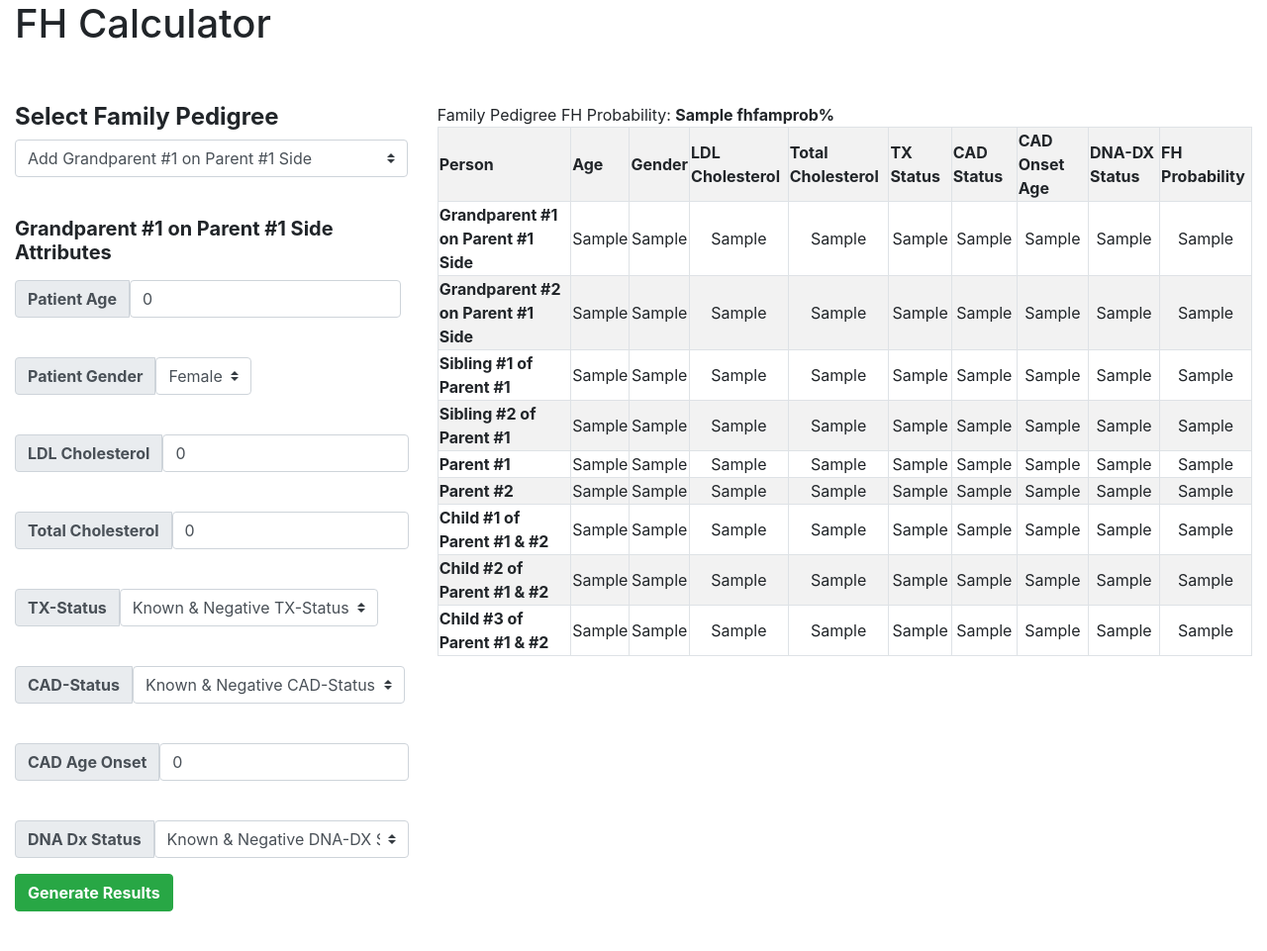
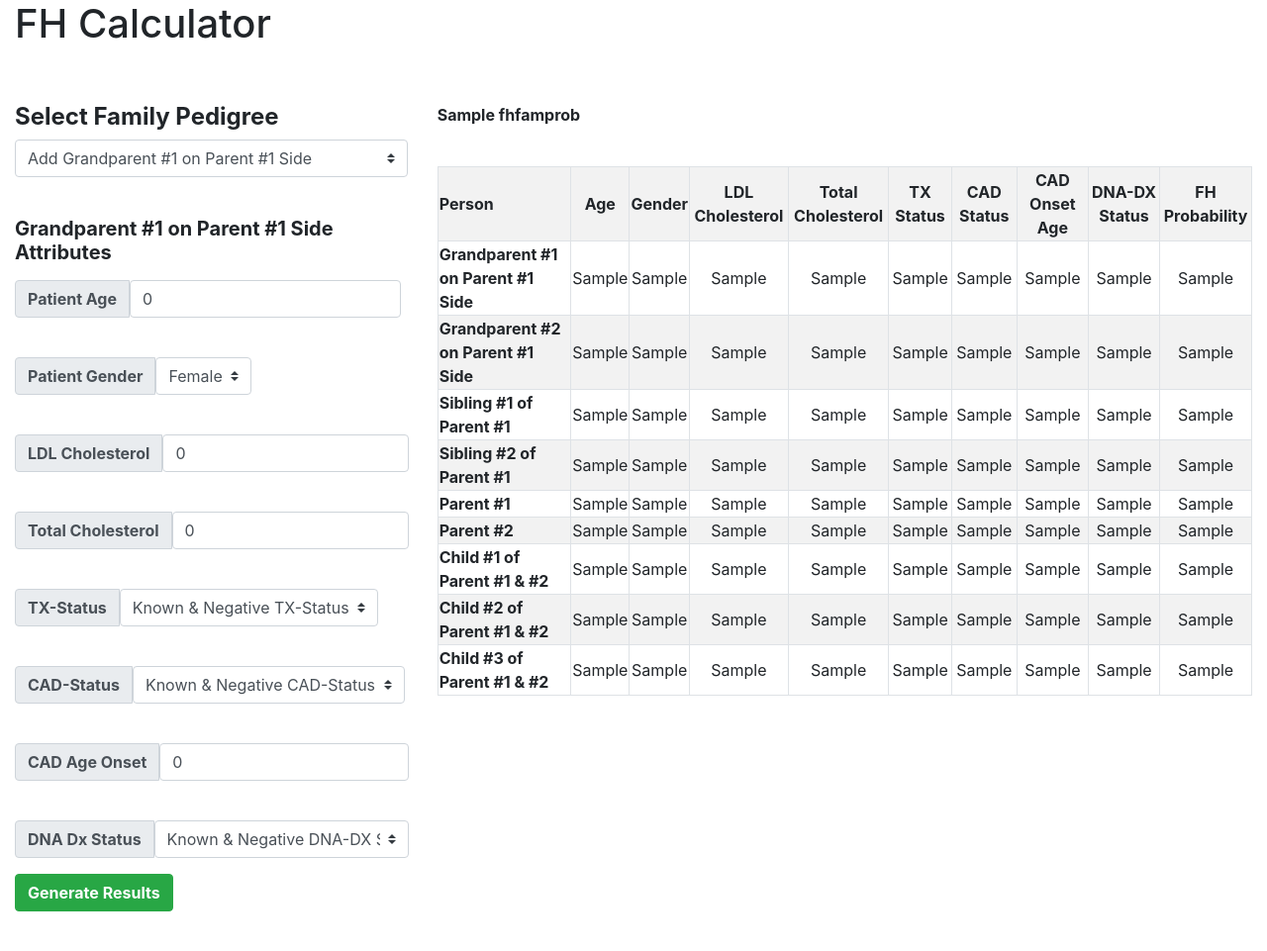
Before and after one commit to u1345653/FamilialHypercholesterolemiaApp, a Flask app: template flaskr/templates/calc/index.html in a window 1280 px wide. Shown: the whole page at 99% size. Run offline with Flask 2, Linux system fonts and the light colour scheme; the template is opened without the code that fills it: most values are stand-ins (such as "Sample title", 1, 10 or a date in 2020); parts of the project's set-up code (start-up, migrations or seed data) failed here and were passed over; some libraries are stand-ins or nearby versions.

Commit message:
State: Configured Table-Caption; Does not display by default, returns in all-bold after hitting 'Generate Results'. Fixed Line-Break Issue between caption & table.

```diff
--- a/flaskr/calc.py
+++ b/flaskr/calc.py
@@ -1553,8 +1553,11 @@ def index():
                 , [ "9 - Child 3 of Parent 1 & 2", ped9age, ped9ldlc, ped9totc, ped9gender, ped9cadstat
                     , ped9cadage, ped9tx, ped9dna, float(fh9prob) ]])
 
-        column_names = dftable.columns.values
-        row_data = list(dftable.values.tolist())
+        # column_names = dftable.columns.values
+        # row_data = list(dftable.values.tolist())
+
+        fhfamprob = str(fhfamprob)
+        fhfamprob = str("Family Pedigree FH Probability: " + fhfamprob + "%")
 
 
         return render_template('calc/index.html', ped1age = ped1age, ped1ldlc = ped1ldlc, ped1totc = ped1totc
@@ -1588,4 +1591,4 @@ def index():
         return render_template('calc/index.html')
 
 if __name__ == "__main__":
-    app.run(debug = False)
+    app.run(debug = True)
--- a/flaskr/static/style.css
+++ b/flaskr/static/style.css
@@ -25,8 +25,3 @@ tr:nth-child(even) {
 table tr:first-child {
 	font-weight: bold;
 }
-
-table caption {
-	display: table-caption;
-	caption-side: top;
-}
--- a/flaskr/templates/calc/index.html
+++ b/flaskr/templates/calc/index.html
@@ -810,19 +810,19 @@
 			<input type = "hidden" id = "pedFamProb" name = "pedFamProb" value = "{{ fhfamprob }}"><br>
 <!--				<button id = "button" value = "Generate Results" onclick = createTable() class = "btn btn-success"><b>Generate Results</b></button>-->
 			<div class = "col-8">
-				<caption rel="stylesheet">Family Pedigree FH Probability: <b>{{ fhfamprob }}%</b></caption>
+				<p><b>{{ fhfamprob }}</b></p><br>
 				<table id = "createdTable" class="table-bordered table-striped table-hover">
 					<tr id = "table-header">
 						<th>Person</th>
-						<th>Age</th>
-						<th>Gender</th>
-						<th>LDL Cholesterol</th>
-						<th>Total Cholesterol</th>
-						<th>TX Status</th>
-						<th>CAD Status</th>
-						<th>CAD Onset Age</th>
-						<th>DNA-DX Status</th>
-						<th>FH Probability</th>
+						<th style = "text-align: center; vertical-align: middle">Age</th>
+						<th style = "text-align: center; vertical-align: middle">Gender</th>
+						<th style = "text-align: center; vertical-align: middle">LDL Cholesterol</th>
+						<th style = "text-align: center; vertical-align: middle">Total Cholesterol</th>
+						<th style = "text-align: center; vertical-align: middle">TX Status</th>
+						<th style = "text-align: center; vertical-align: middle">CAD Status</th>
+						<th style = "text-align: center; vertical-align: middle">CAD Onset Age</th>
+						<th style = "text-align: center; vertical-align: middle">DNA-DX Status</th>
+						<th style = "text-align: center; vertical-align: middle">FH Probability</th>
 					</tr>
 
 					<tr id = "row-1">
@@ -947,6 +947,8 @@
 	</div>
 	<br>
 
+	<!-- TODO(): Change formatting of FH Probability column to display up to 4-decimal places.... -->
+	<!-- TODO(): Add bottom & L/R padding to table column-headers.... They feel.... constricted.... -->
 	<script>
 		function updateTableVal(obj) {
 
```
